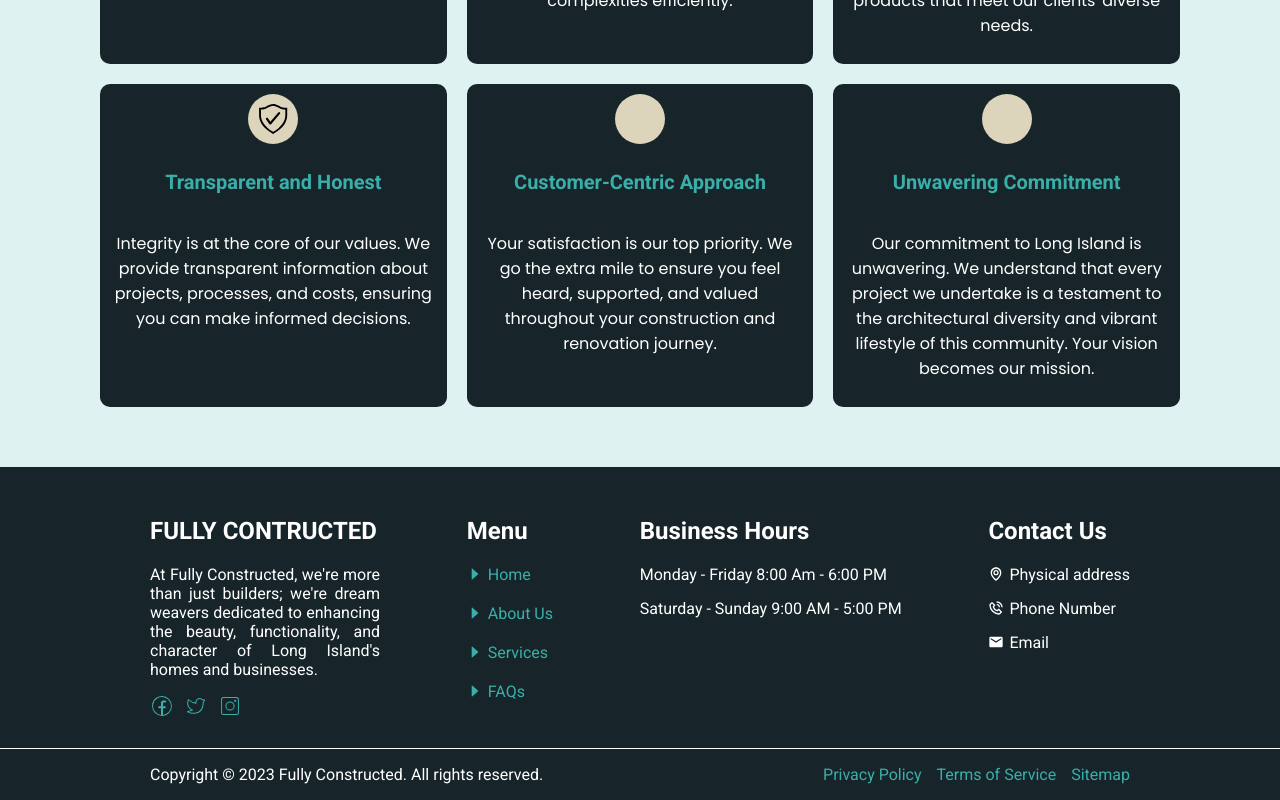
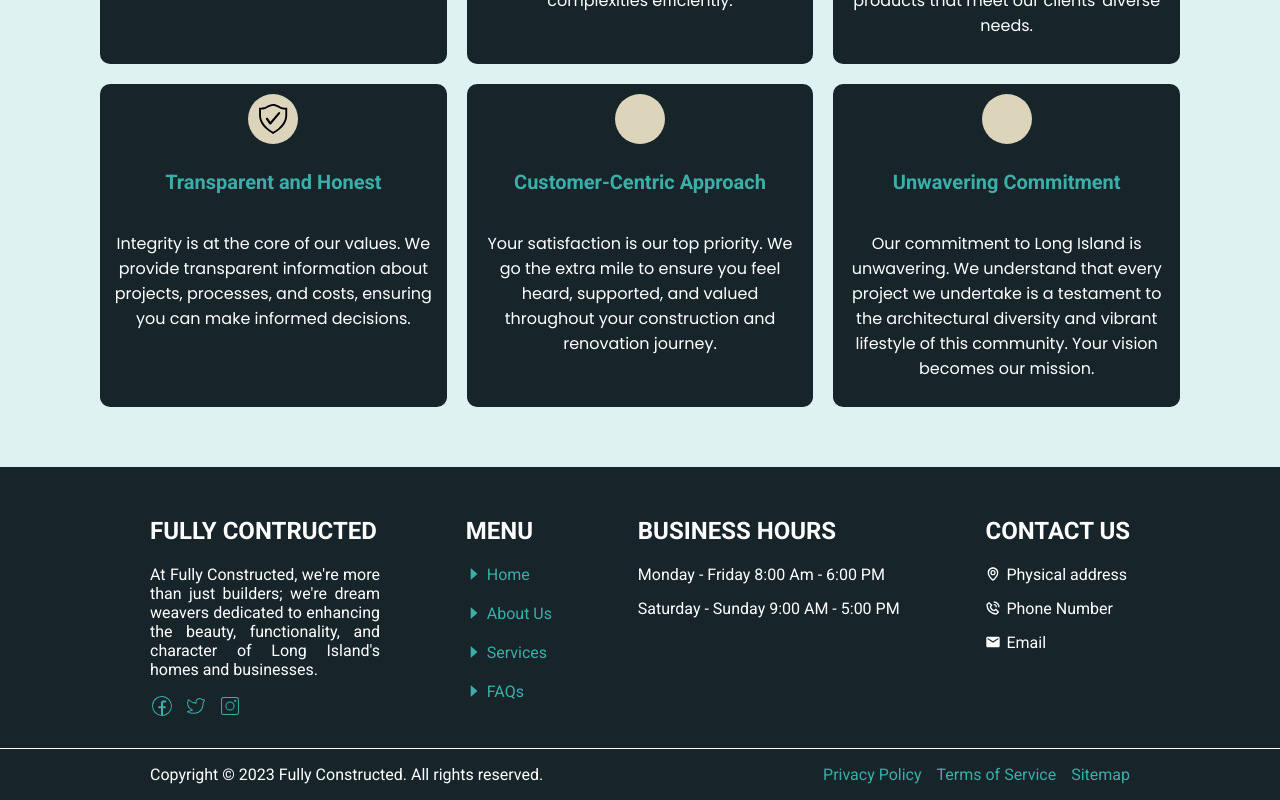
Before and after one commit to Wahaj-Ali/construction-web, a React (Create React App) app: page / in a window 1280 px wide. Shown: the part 3158-3958 px from the top of the page. Built offline with nearby package versions, Linux system fonts and the light colour scheme; some icons are missing.

Commit message:
Update footer headings to upper case.

```diff
--- a/src/Components/Footer/Footer.css
+++ b/src/Components/Footer/Footer.css
@@ -20,7 +20,7 @@
     flex-direction: column;
 }
 
-.socialMedia h2 {
+.socialMedia h2, .fMenu h2, .fContactInfo h2, .business h2 {
     text-transform: uppercase;
 }
 
--- a/src/Components/Footer/Footer.jsx
+++ b/src/Components/Footer/Footer.jsx
@@ -30,7 +30,7 @@ const Footer = () => {
                     </div>
                 </div>
 
-                <div className="footerColumn">
+                <div className="footerColumn business">
                     <h2>Business Hours</h2>
 
                     <div className="hours">
```
